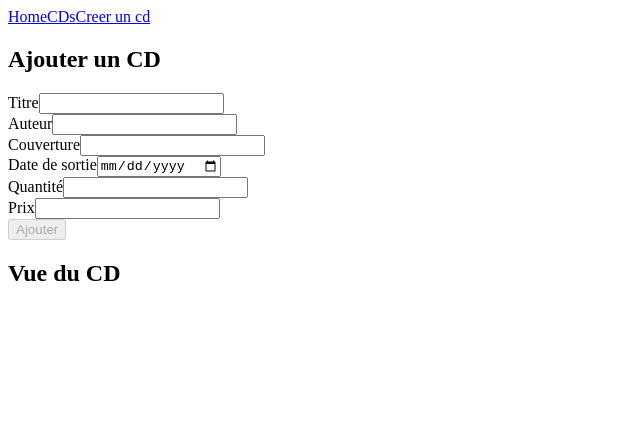
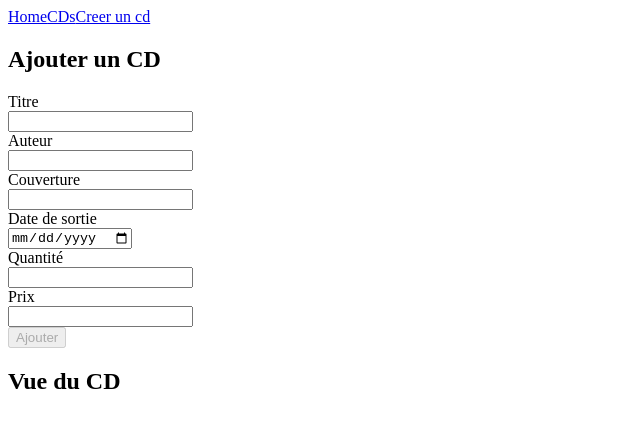
Before and after one commit to EtienneDumai/R4.D.12, an Angular app in the folder cdStore/: page /createcd in a window 1280 px wide. Shown: the top 428 px of the page, without its empty margins (0-640 px from the left). Built offline with nearby package versions, Linux system fonts and the light colour scheme.

Commit message:
feat(newcdtemplate): ajout message erreur à tte les entrées

```diff
--- a/cdStore/src/app/new-cd/new-cd.component.html
+++ b/cdStore/src/app/new-cd/new-cd.component.html
@@ -5,17 +5,82 @@
         <form [formGroup]="formulaire">
             <div class="form-group">
                 <label for="title">Titre</label>
-                <input type="text" class="form-control" id="title" formControlName="title"><br>
+                <div class="input">
+                    <input type="text" class="form-control" id="title" formControlName="title" />
+                    <div
+                        *ngIf="formulaire.get('title')?.invalid && formulaire.get('title')?.errors && (formulaire.get('title')?.dirty || formulaire.get('title')?.touched)">
+                        <small class="text-danger" *ngIf="formulaire.get('title')?.hasError('required')">
+                            Ce champ est requis.
+                        </small>
+                        <small class="text-danger" *ngIf="formulaire.get('title')?.hasError('minlength')">
+                            Ce champ doit comporter au moins 6 caractères.
+                        </small>
+                    </div>
+                </div>
+
                 <label for="author">Auteur</label>
-                <input type="text" class="form-control" id="author" formControlName="author"><br>
+                <div class="input">
+                    <input type="text" class="form-control" id="author" formControlName="author" />
+                    <div
+                        *ngIf="formulaire.get('author')?.invalid && formulaire.get('author')?.errors && (formulaire.get('author')?.dirty || formulaire.get('author')?.touched)">
+                        <small class="text-danger" *ngIf="formulaire.get('author')?.hasError('required')">
+                            Ce champ est requis.
+                        </small>
+                        <small class="text-danger" *ngIf="formulaire.get('author')?.hasError('minlength')">
+                            Ce champ doit comporter au moins 3 caractères.
+                        </small>
+                    </div>
+                </div>
+
                 <label for="thumbnail">Couverture</label>
-                <input type="text" class="form-control" id="thumbnail" formControlName="thumbnail"><br>
+                <div class="input">
+                    <input type="text" class="form-control" id="thumbnail" formControlName="thumbnail" />
+                    <div
+                        *ngIf="formulaire.get('thumbnail')?.invalid && formulaire.get('thumbnail')?.errors && (formulaire.get('thumbnail')?.dirty || formulaire.get('thumbnail')?.touched)">
+                        <small class="text-danger" *ngIf="formulaire.get('thumbnail')?.hasError('required')">
+                            Ce champ est requis.
+                        </small>
+                    </div>
+                </div>
+
                 <label for="dateDeSortie">Date de sortie</label>
-                <input type="date" class="form-control" id="dateDeSortie" formControlName="dateDeSortie"><br>
+                <div class="input">
+                    <input type="date" class="form-control" id="dateDeSortie" formControlName="dateDeSortie" />
+                    <div
+                        *ngIf="formulaire.get('dateDeSortie')?.invalid && formulaire.get('dateDeSortie')?.errors && (formulaire.get('dateDeSortie')?.dirty || formulaire.get('dateDeSortie')?.touched)">
+                        <small class="text-danger" *ngIf="formulaire.get('dateDeSortie')?.hasError('required')">
+                            Ce champ est requis.
+                        </small>
+                    </div>
+                </div>
+
                 <label for="quantite">Quantité</label>
-                <input type="number" class="form-control" id="quantite" formControlName="quantite"><br>
+                <div class="input">
+                    <input type="number" class="form-control" id="quantite" formControlName="quantite" />
+                    <div
+                        *ngIf="formulaire.get('quantite')?.invalid && formulaire.get('quantite')?.errors && (formulaire.get('quantite')?.dirty || formulaire.get('quantite')?.touched)">
+                        <small class="text-danger" *ngIf="formulaire.get('quantite')?.hasError('required')">
+                            Ce champ est requis.
+                        </small>
+                        <small class="text-danger" *ngIf="formulaire.get('quantite')?.hasError('min')">
+                            La quantité doit être d'au moins 1.
+                        </small>
+                    </div>
+                </div>
+
                 <label for="price">Prix</label>
-                <input type="number" class="form-control" id="price" formControlName="price"><br>
+                <div class="input">
+                    <input type="number" class="form-control" id="price" formControlName="price" />
+                    <div
+                        *ngIf="formulaire.get('price')?.invalid && formulaire.get('price')?.errors && (formulaire.get('price')?.dirty || formulaire.get('price')?.touched)">
+                        <small class="text-danger" *ngIf="formulaire.get('price')?.hasError('required')">
+                            Ce champ est requis.
+                        </small>
+                        <small class="text-danger" *ngIf="formulaire.get('price')?.hasError('min')">
+                            Le prix doit être supérieur à 0.
+                        </small>
+                    </div>
+                </div>
             </div>
             <button class="btn btn-primary" [disabled]="formulaire.invalid" (click)="onSubmit()">Ajouter</button>
         </form>
```
